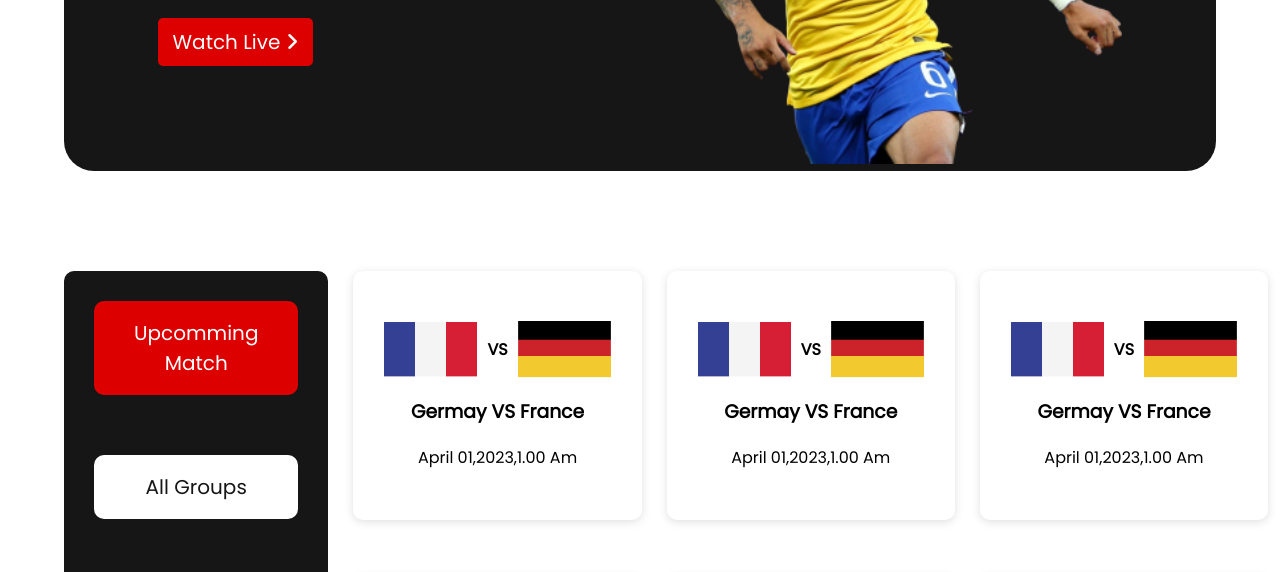
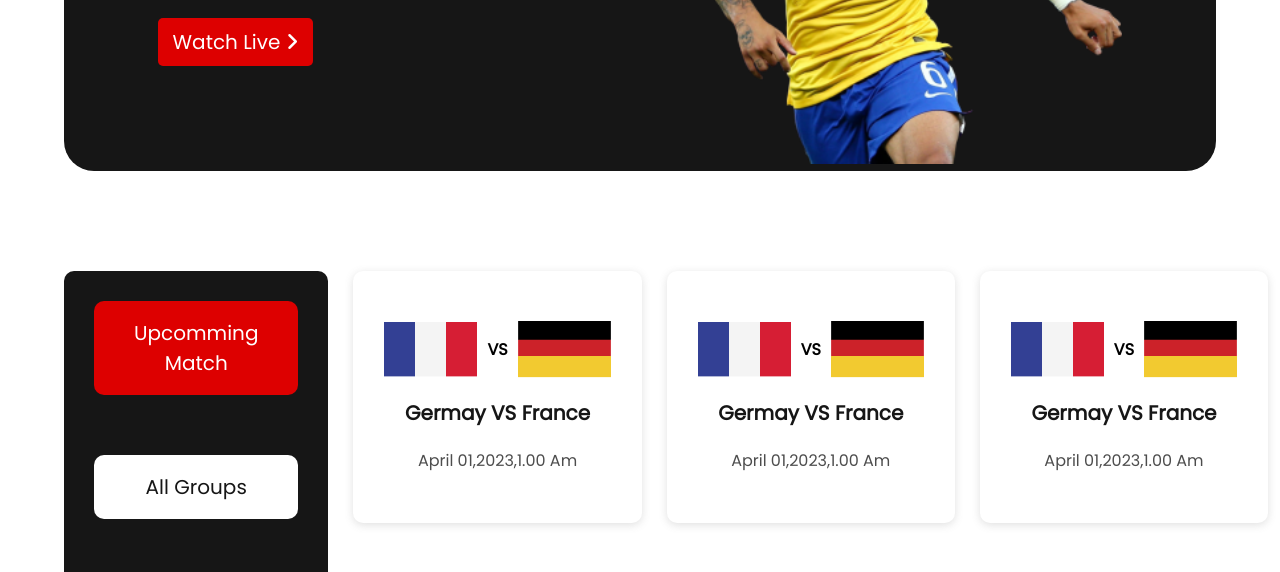
Before and after one commit to saqib0404/World-cup, a plain HTML site: page index2.html in a window 1280 px wide. Shown: the part 357-929 px from the top of the page. Drawn offline with Linux system fonts and the light colour scheme.

Commit message:
All Done

```diff
--- a/styles/style2.css
+++ b/styles/style2.css
@@ -23,6 +23,18 @@
     margin: 0 10px;
 }
 
+.match-bottom h3{
+    font-weight: 600;
+    font-size: 20px;
+    color: #161616;
+}
+.match-bottom span{
+    font-weight: 400;
+    color: #4D4D4D;
+    font-size: 16px;
+}
+
+
 /*-----------------
     Media Queries
 --------------------*/
```
